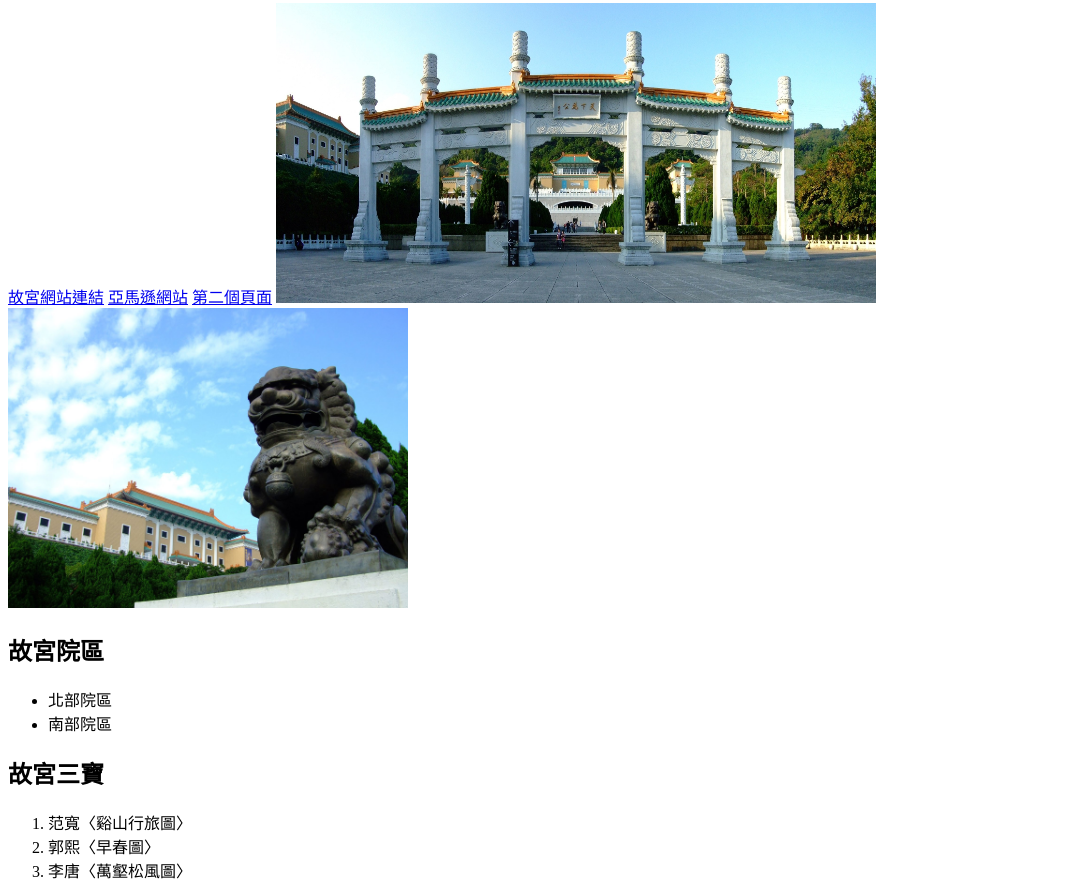
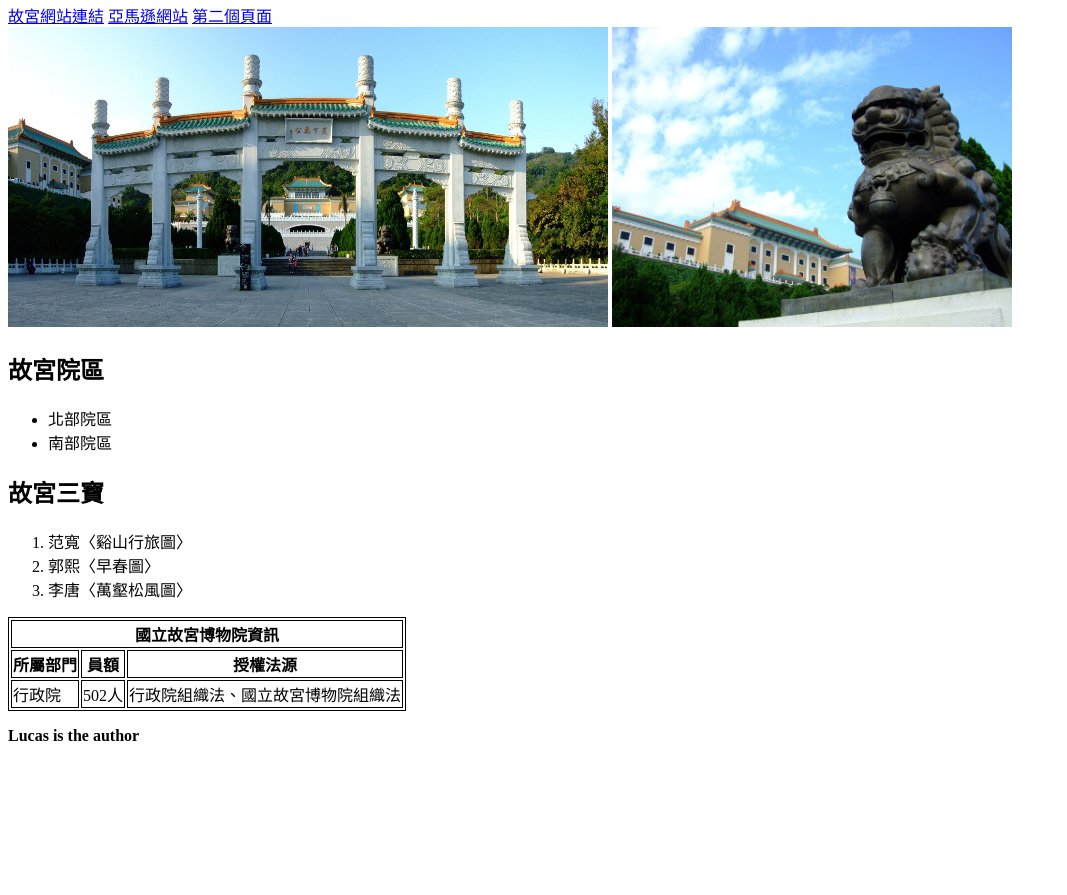
Before and after one commit to j8504151750/FullStackWebDevelopment, a plain HTML site: page pages/我的第一個網頁.html in a window 1280 px wide. Shown: the part 479-1374 px from the top of the page, without its empty margins (0-1067 px from the left). After the commit the page ends 1240 px from the top, so only its background shows below. Drawn offline with Linux system fonts and the light colour scheme.

Commit message:
ch12-13 基本表格製作

```diff
--- a/pages/我的第一個網頁.html
+++ b/pages/我的第一個網頁.html
@@ -15,6 +15,11 @@
    <!-- 網頁作者 -->
   <title>故宮博物院醫訊網網</title>
   <base target="_blank">
+  <style>
+    table,tr,th,td{
+      border: 1px solid black;
+    }
+  </style>
 </head>
 <body>
   <h1>國立故宮博物院</h1>
@@ -28,11 +33,13 @@
     國立故宮博物院是隸屬於中華民國行政院的中央二級機關，故宮院長為特任官，視同部會首長。它的前身是成立於京兆地方（今北京）紫禁城外廷的古物陳列所，1925年10月10日在紫禁城內廷另外組織了故宮博物院，後來因為抗日戰爭爆發輾轉遷移至南京市和四川省等地，古物陳列所於第二次世界大戰後裁撤併入國立中央博物院籌備處。隨後第二次國共內戰衝突導致時局再陷動盪，包括國立北平故宮博物院在內的6個機構於是在1948年11月10日決定遷往臺灣，幾經改組易名，最終由國立北平故宮博物院和國立中央博物院籌備處合併為國立故宮博物院，1965年11月12日在臺北現址復院開幕。此後，博物館致力打造成為文化創意產業加值應用的虛擬博物館，館舍也歷經多次整修擴建。
   </p>
 <!-- absolute linking -->
-
+<div>
   <a href="https://www.npm.gov.tw/" >故宮網站連結</a>
   <a href="https://www.amazon.com/" >亞馬遜網站</a>
 <!-- relative linking   -->
-<a href="../pages/第二個頁面.html" >第二個頁面</a>
+  <a href="../pages/第二個頁面.html" >第二個頁面</a>
+</div>
+
 
   <img width="600"
   height="300"
@@ -52,6 +59,27 @@
     <li>郭熙〈早春圖〉</li>
     <li>李唐〈萬壑松風圖〉</li>
   </ol>
+  <table>
+    <thead>
+      <tr>
+        <th colspan="3">國立故宮博物院資訊</th>
+      </tr>
+      <tr>
+        <th>所屬部門</th>
+        <th>員額</th>
+        <th>授權法源</th>
+      </tr>
+    </thead>
+    <tbody>
+      <tr>
+        <td>行政院</td>
+        <td>502人</td>
+        <td>行政院組織法、國立故宮博物院組織法</td>
+      </tr>
+    </tbody>
+  </table>
+
+
   <p><STrong>Lucas is the author</STrong></p>
 </body>
 </html>
```
